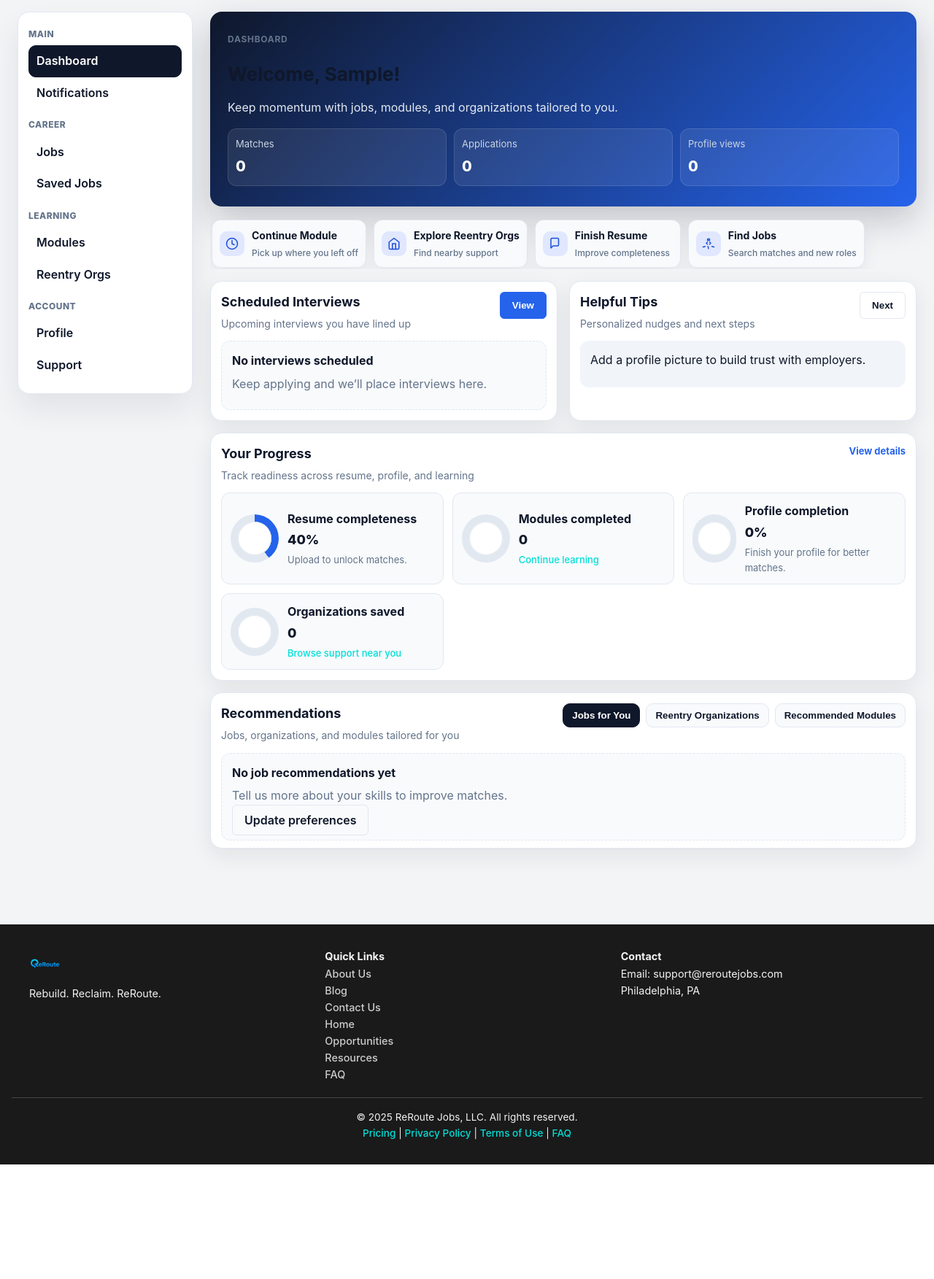
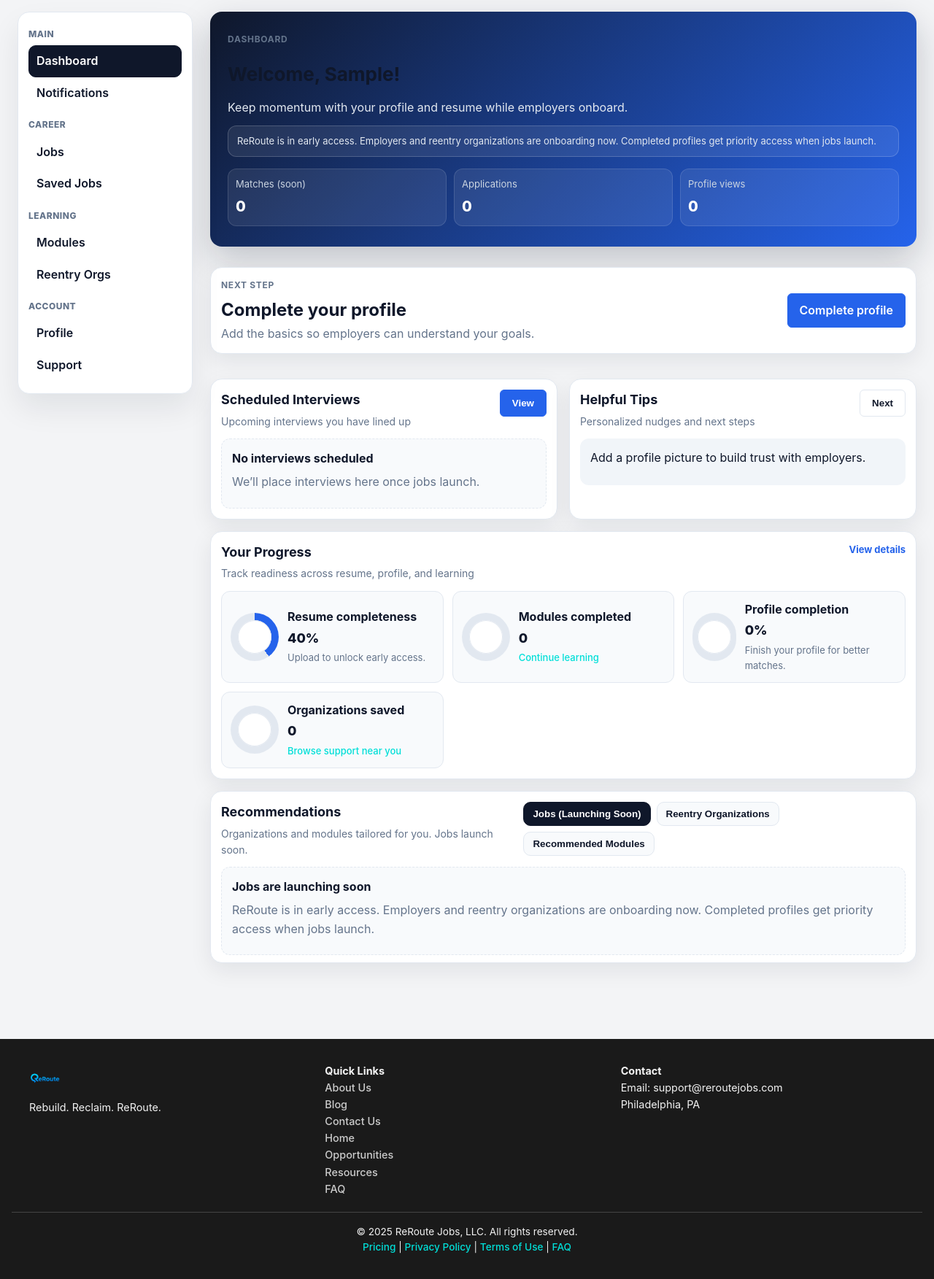
Before and after one commit to jcoffer921/reroute-business, a Django app: page /dashboard/user/ in a window 1280 px wide. Shown: the part 72-1825 px from the top of the page at 73% size. Before the commit the page ends 1668 px from the top, so only its background shows below. Run offline with Django 5.2, Linux system fonts and the light colour scheme; the visitor is signed in with stand-in values (Sample User, id 1); data comes from the database, SQL or seed files in the repository; data that the repository does not hold is empty.

Commit message:
flow map - current onboarding implementation

```diff
--- a/reroute_business/dashboard/static/dashboard/css/user_dashboard.css
+++ b/reroute_business/dashboard/static/dashboard/css/user_dashboard.css
@@ -69,6 +69,14 @@
 .dash-hero-content { display: grid; gap: 12px; }
 .dash-hero h1 { margin: 0; font-size: 26px; }
 .dash-hero .muted { margin: 0; color: #e2e8f0; }
+.early-access-banner {
+  background: rgba(255, 255, 255, 0.08);
+  border: 1px solid rgba(255, 255, 255, 0.18);
+  color: #e2e8f0;
+  padding: 10px 12px;
+  border-radius: 12px;
+  font-size: 13px;
+}
 .hero-stats { display: grid; grid-template-columns: repeat(auto-fit, minmax(140px, 1fr)); gap: 10px; margin-top: 4px; }
 .hero-stat { background: rgba(255,255,255,0.08); border: 1px solid rgba(255,255,255,0.12); border-radius: 12px; padding: 10px; }
 .hero-stat .stat-label { margin: 0; font-size: 13px; color: #cbd5e1; }
@@ -142,6 +150,17 @@
   border-radius: 16px;
   padding: 14px;
   box-shadow: 0 10px 30px rgba(15, 23, 42, 0.08);
+}
+.next-step-card {
+  display: flex;
+  align-items: center;
+  justify-content: space-between;
+  gap: 16px;
+  margin: 12px 0 18px;
+}
+.next-step-card .muted { color: var(--muted); }
+@media (max-width: 700px) {
+  .next-step-card { flex-direction: column; align-items: flex-start; }
 }
 
 .grid.two-col { display: grid; grid-template-columns: repeat(auto-fit, minmax(320px, 1fr)); gap: 16px; }
--- a/reroute_business/dashboard/templates/dashboard/user_dashboard.html
+++ b/reroute_business/dashboard/templates/dashboard/user_dashboard.html
@@ -41,10 +41,16 @@
       <div class="dash-hero-content">
         <p class="eyebrow">Dashboard</p>
         <h1>Welcome, {{ request.user.first_name|default:request.user.username }}!</h1>
-        <p class="muted">Keep momentum with jobs, modules, and organizations tailored to you.</p>
+        <p class="muted">Keep momentum with your profile and resume while employers onboard.</p>
+        {% if early_access_mode %}
+          <div class="early-access-banner">{{ early_access_message }}</div>
+        {% endif %}
+        {% if profile.early_access_priority %}
+          <span class="pill">Early Access — Priority Profile</span>
+        {% endif %}
         <div class="hero-stats">
           <div class="hero-stat">
-            <p class="stat-label">Matches</p>
+            <p class="stat-label">Matches{% if not jobs_live %} (soon){% endif %}</p>
             <p class="stat-number">{{ stats.matches_found|default:0 }}</p>
           </div>
           <div class="hero-stat">
@@ -59,43 +65,13 @@
       </div>
     </header>
 
-    <section class="quick-actions" aria-label="Quick actions">
-      <a class="quick-action" href="{% url 'resource_list' %}#modules">
-        <span class="qa-icon" aria-hidden="true">
-          <svg xmlns="http://www.w3.org/2000/svg" width="18" height="18" viewBox="0 0 24 24" fill="none" stroke="currentColor" stroke-width="2" stroke-linecap="round" stroke-linejoin="round"><circle cx="12" cy="12" r="10"/><polyline points="12 6 12 12 16 14"/></svg>
-        </span>
-        <div>
-          <span class="qa-label">Continue Module</span>
-          <span class="qa-sub">Pick up where you left off</span>
-        </div>
-      </a>
-      <a class="quick-action" href="{% url 'reentry_org:organization_catalog' %}">
-        <span class="qa-icon" aria-hidden="true">
-          <svg xmlns="http://www.w3.org/2000/svg" width="18" height="18" viewBox="0 0 24 24" fill="none" stroke="currentColor" stroke-width="2" stroke-linecap="round" stroke-linejoin="round"><path d="M3 9l9-7 9 7v11a2 2 0 0 1-2 2H5a2 2 0 0 1-2-2z"/><polyline points="9 22 9 12 15 12 15 22"/></svg>
-        </span>
-        <div>
-          <span class="qa-label">Explore Reentry Orgs</span>
-          <span class="qa-sub">Find nearby support</span>
-        </div>
-      </a>
-      <a class="quick-action" href="{% url 'resumes:resume_welcome' %}">
-        <span class="qa-icon" aria-hidden="true">
-          <svg xmlns="http://www.w3.org/2000/svg" width="18" height="18" viewBox="0 0 24 24" fill="none" stroke="currentColor" stroke-width="2" stroke-linecap="round" stroke-linejoin="round"><path d="M14 2H6a2 2 0 0 0-2 2v16l4-4h8a2 2 0 0 0 2-2V4a2 2 0 0 0-2-2z"/></svg>
-        </span>
-        <div>
-          <span class="qa-label">Finish Resume</span>
-          <span class="qa-sub">Improve completeness</span>
-        </div>
-      </a>
-      <a class="quick-action" href="{% url 'opportunities' %}">
-        <span class="qa-icon" aria-hidden="true">
-          <svg xmlns="http://www.w3.org/2000/svg" width="18" height="18" viewBox="0 0 24 24" fill="none" stroke="currentColor" stroke-width="2" stroke-linecap="round" stroke-linejoin="round"><path d="M10 13l-2-2 2-2"/><path d="M14 13l2-2-2-2"/><path d="M11 17l1 4"/><path d="M6 17l-4 1"/><path d="M18 17l4 1"/><path d="M12 3a2 2 0 0 1 2 2v1H10V5a2 2 0 0 1 2-2z"/></svg>
-        </span>
-        <div>
-          <span class="qa-label">Find Jobs</span>
-          <span class="qa-sub">Search matches and new roles</span>
-        </div>
-      </a>
+    <section class="card next-step-card" aria-label="Next step">
+      <div class="next-step-content">
+        <p class="eyebrow">Next step</p>
+        <h2>{{ next_step.title }}</h2>
+        <p class="muted">{{ next_step.desc }}</p>
+      </div>
+      <a class="btn btn-primary" href="{{ next_step.url }}">{{ next_step.cta }}</a>
     </section>
 
     <div class="grid two-col">
@@ -127,7 +103,7 @@
         {% else %}
           <div class="empty-state minimal">
             <h4>No interviews scheduled</h4>
-            <p>Keep applying and we’ll place interviews here.</p>
+            <p>{% if jobs_live %}Keep applying and we’ll place interviews here.{% else %}We’ll place interviews here once jobs launch.{% endif %}</p>
           </div>
         {% endif %}
       </section>
@@ -159,7 +135,13 @@
           <div class="progress-meta">
             <p class="label">Resume completeness</p>
             <p class="value">{{ resume_percent }}%</p>
-            <p class="hint">{% if resume %}Great work—keep it updated.{% else %}Upload to unlock matches.{% endif %}</p>
+            <p class="hint">
+              {% if resume %}
+                Great work—keep it updated.
+              {% else %}
+                {% if jobs_live %}Upload to unlock matches.{% else %}Upload to unlock early access.{% endif %}
+              {% endif %}
+            </p>
           </div>
         </div>
         {% endwith %}
@@ -194,10 +176,10 @@
       <div class="section-heading">
         <div>
           <h2>Recommendations</h2>
-          <p>Jobs, organizations, and modules tailored for you</p>
+          <p>{% if jobs_live %}Jobs, organizations, and modules tailored for you{% else %}Organizations and modules tailored for you. Jobs launch soon.{% endif %}</p>
         </div>
         <div class="tabs">
-          <button class="tab-btn active" data-tab="jobs">Jobs for You</button>
+          <button class="tab-btn active" data-tab="jobs">{% if jobs_live %}Jobs for You{% else %}Jobs (Launching Soon){% endif %}</button>
           <button class="tab-btn" data-tab="orgs">Reentry Organizations</button>
           <button class="tab-btn" data-tab="modules">Recommended Modules</button>
         </div>
@@ -205,7 +187,12 @@
 
       <div class="tab-panels">
         <div class="tab-panel active" data-tab-panel="jobs">
-          {% if suggested_cards %}
+          {% if not jobs_live %}
+            <div class="empty-state minimal">
+              <h4>Jobs are launching soon</h4>
+              <p>{{ early_access_message }}</p>
+            </div>
+          {% elif suggested_cards %}
             <div class="card-grid three-col">
               {% for item in suggested_cards|slice:":6" %}
                 {% with job=item.job %}
--- a/reroute_business/dashboard/views.py
+++ b/reroute_business/dashboard/views.py
@@ -3,6 +3,7 @@
 from datetime import timedelta
 
 from django.contrib.auth.decorators import login_required
+from django.conf import settings
 from django.shortcuts import render, redirect
 from django.utils import timezone
 from django.contrib.admin.views.decorators import staff_member_required
@@ -22,6 +23,7 @@ from reroute_business.job_list.matching import match_jobs_for_user
 
 # Profiles & resumes
 from reroute_business.profiles.models import UserProfile
+from reroute_business.core.utils.onboarding import log_onboarding_event
 from reroute_business.resumes.models import Education, Experience, Resume  # your resumes app owns these
 from reroute_business.resources.models import Module
 from reroute_business.reentry_org.models import ReentryOrganization, SavedOrganization
@@ -92,6 +94,12 @@ def user_dashboard(request):
     """
     # Ensure a profile exists to avoid template conditionals blowing up
     user_profile, _ = UserProfile.objects.get_or_create(user=request.user)
+    early_access_mode = bool(getattr(settings, "EARLY_ACCESS_MODE", False))
+    jobs_live = bool(getattr(settings, "JOBS_LIVE", False))
+    early_access_message = (
+        "ReRoute is in early access. Employers and reentry organizations are onboarding now. "
+        "Completed profiles get priority access when jobs launch."
+    )
 
     # Latest imported resume (guard in case 'is_imported' doesn't exist)
     try:
@@ -126,9 +134,9 @@ def user_dashboard(request):
     step_order = ["profile", "resume", "saved_jobs"]
     current_step = next((name for name in step_order if not steps.get(name)), None)
 
-    # Suggested jobs: only attempt if we detect skills
+    # Suggested jobs: only attempt if we detect skills and jobs are live
     skills_list = extract_resume_skills(resume)
-    suggested_jobs = match_jobs_for_user(request.user)[:10] if skills_list else []
+    suggested_jobs = match_jobs_for_user(request.user)[:10] if (jobs_live and skills_list) else []
 
     # Compute a lightweight match % for suggested jobs (if skills available)
     suggested_cards = []
@@ -238,6 +246,41 @@ def user_dashboard(request):
         saved_org_ids = []
 
     # Charts for seeker dashboard were removed per request.
+
+    # Sync onboarding flags (early access priority)
+    try:
+        user_profile.update_onboarding_flags(resume=resume)
+        user_profile.save(update_fields=["onboarding_step", "onboarding_completed", "early_access_priority"])
+    except Exception:
+        pass
+
+    if not user_profile.profile_is_complete():
+        next_step = {
+            "title": "Complete your profile",
+            "desc": "Add the basics so employers can understand your goals.",
+            "cta": "Complete profile",
+            "url": user_profile.get_next_step_url(),
+        }
+    elif not user_profile.resume_is_complete(resume=resume):
+        next_step = {
+            "title": "Build your resume",
+            "desc": "Create or upload a resume to unlock early access priority.",
+            "cta": "Build your resume",
+            "url": user_profile.get_next_step_url(),
+        }
+    else:
+        next_step = {
+            "title": "You’re ready",
+            "desc": "You’re in line for early access when employers launch jobs.",
+            "cta": "View dashboard",
+            "url": user_profile.get_next_step_url(),
+        }
+
+    # Log first dashboard visit for onboarding
+    try:
+        log_onboarding_event(request.user, "onboarding_started", once=True)
+    except Exception:
+        pass
 
     return render(request, 'dashboard/user_dashboard.html', {
         'profile': user_profile,
@@ -268,6 +311,10 @@ def user_dashboard(request):
         'saved_jobs_count': saved_jobs_count,
         'organizations_saved_count': organizations_saved_count,
         'saved_org_ids': saved_org_ids,
+        'early_access_mode': early_access_mode,
+        'jobs_live': jobs_live,
+        'early_access_message': early_access_message,
+        'next_step': next_step,
     })
 
 
--- a/reroute_business/main/urls.py
+++ b/reroute_business/main/urls.py
@@ -14,6 +14,7 @@ from .views import (
 urlpatterns = [
     # ================= Core Pages =================
     path('', views.home, name='home'),
+    path('start/', views.early_access_cta, name='early_access_cta'),
     path('about-us/', views.about_us, name='about_us'),
     path('login/', views.login_view, name='login'),
     path('signup/', views.signup_view, name='signup'),
--- a/reroute_business/reroute/settings.py
+++ b/reroute_business/reroute/settings.py
@@ -238,6 +238,10 @@ LOGOUT_REDIRECT_URL = '/'
 # Allauth relaxed flags for dev/demo
 DISABLE_ALLAUTH_EMAIL_VERIFICATION = True
 
+# ---------- Early access flags ----------
+EARLY_ACCESS_MODE = True
+JOBS_LIVE = False
+
 # --- Allow YouTube video embedding (fix for CSP blocking) ---
 from django.middleware.security import SecurityMiddleware
 
--- a/reroute_business/resumes/templates/resumes/created_resume_view.html
+++ b/reroute_business/resumes/templates/resumes/created_resume_view.html
@@ -6,6 +6,10 @@
 {% block content %}
 <link rel="stylesheet" href="{% static 'resumes/css/created_resume_view.css' %}">
 <link href="https://fonts.googleapis.com/css?family=Rokkitt:400,700|Lato:400,300" rel="stylesheet">
+
+{% if early_access_message %}
+  <div class="early-access-banner">{{ early_access_message }}</div>
+{% endif %}
 
 <!-- Toolbar: actions + style selector -->
 <div class="resume-toolbar">
```
Also changed, not shown: reroute_business/core/admin.py (+10 -1 lines), reroute_business/core/models.py (+16 -0 lines), reroute_business/core/utils/onboarding.py (added, +19 -0 lines), reroute_business/job_list/templates/job_list/user/opportunities.html (+14 -2 lines), reroute_business/job_list/user/views.py (+25 -0 lines), reroute_business/main/templates/main/home.html (+4 -4 lines), reroute_business/main/views.py (+21 -0 lines), reroute_business/profiles/models.py (+56 -0 lines), reroute_business/profiles/views.py (+20 -1 lines), reroute_business/resumes/static/resumes/css/created_resume_view.css (+11 -0 lines), reroute_business/resumes/views.py (+82 -1 lines), reroute_business/core/migrations/0004_onboarding_event.py (added), reroute_business/profiles/migrations/0007_userprofile_onboarding_fields.py (added).
